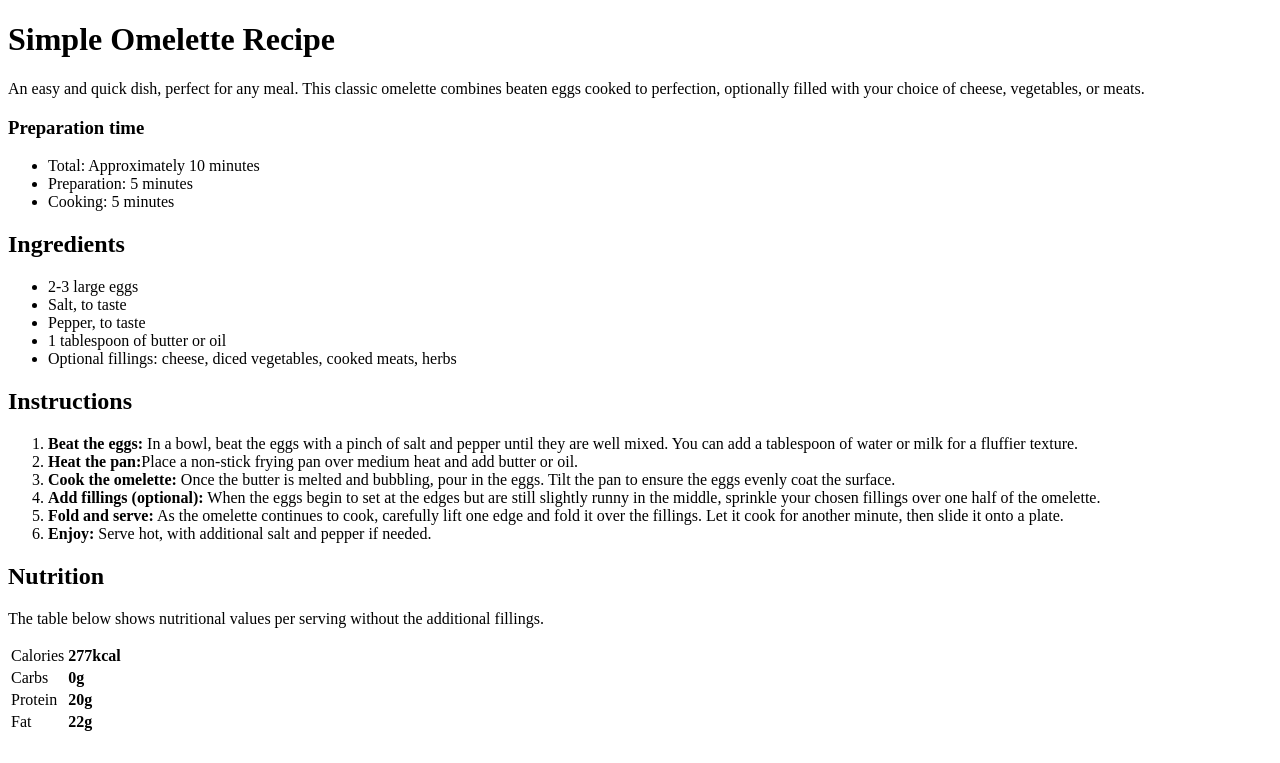
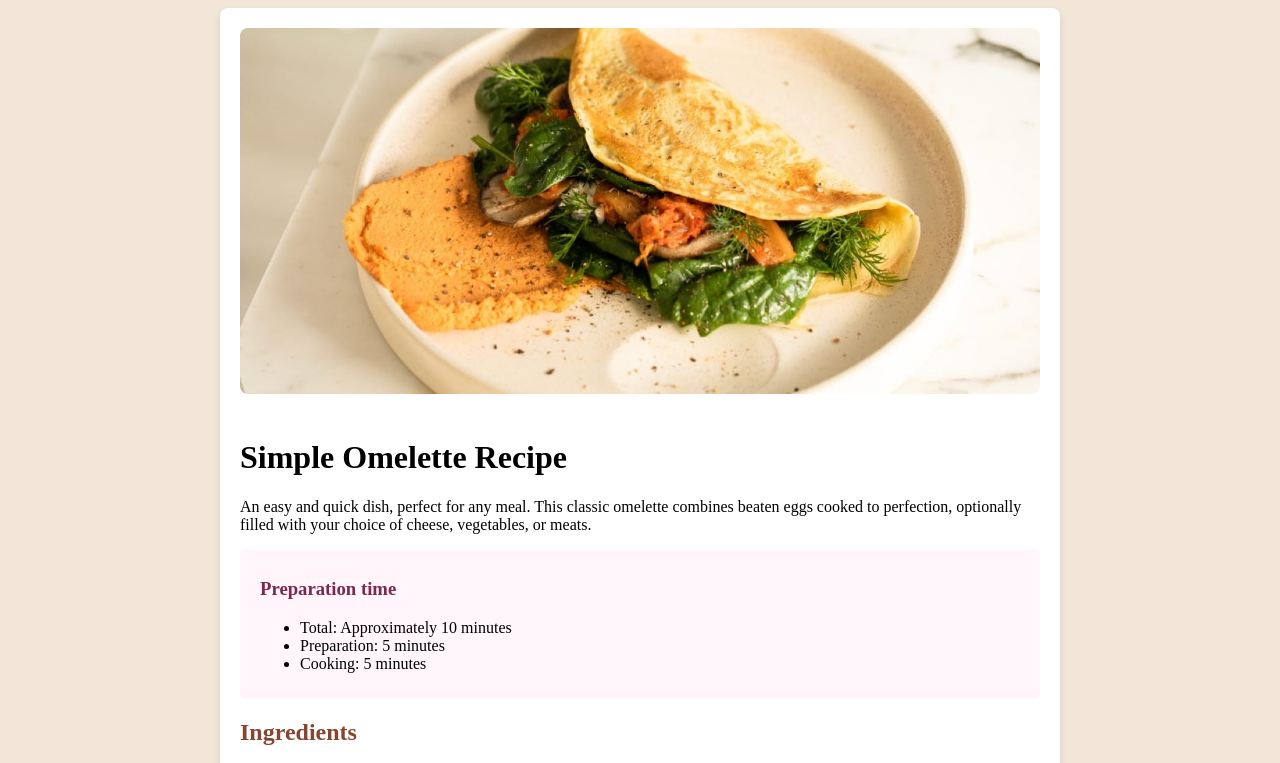
Before and after one commit to NiiKwartei/recipe-page-main, a plain HTML site: page index.html in a window 1280 px wide. Shown: the top 763 px of the page. Drawn offline with Linux system fonts and the light colour scheme.

Commit message:
Update style and structure of recipe page with new styles and image

```diff
--- a/css/style.css
+++ b/css/style.css
@@ -0,0 +1,35 @@
+
+body{
+    background-color: hwb(31 85% 5%);
+    font-size: 16px;
+    display: flex;
+    align-items: center;
+    justify-content: center;
+
+}
+.container{
+    max-width: 800px;
+    margin: fixed auto;
+    padding: 20px;
+    background-color: white;
+    border-radius: 8px;
+    box-shadow: 0 4px 8px rgba(0, 0, 0, 0.1);
+}
+.recipe-image{
+    width: 100%;
+    height: auto;
+    border-radius: 8px;
+    margin-bottom: 20px;
+}
+h3{
+    color:  hsl(332, 51%, 32%);
+}
+h2{
+    color:hsl(14, 45%, 36%);
+}
+.prep-time{
+    background-color: hsl(330, 100%, 98%);
+    padding: 10px 10px 10px 20px;
+    border-radius: 5px;
+    margin-bottom: 20px;
+}
--- a/index.html
+++ b/index.html
@@ -14,20 +14,21 @@
 </head>
 <body>
 <div class="container">
+  <img src="assets/images/image-omelette.jpeg" alt="Omelette Image" width="700px" height="auto" class="recipe-image">
   <h1>Simple Omelette Recipe</h1>
 
   <p>An easy and quick dish, perfect for any meal. This classic omelette combines beaten eggs cooked
   to perfection, optionally filled with your choice of cheese, vegetables, or meats.</p>
 
-  <h3>Preparation time</h3>
-<div class="time">
+<div class="prep-time">
+    <h3>Preparation time</h3>
  <ul>
    <li>Total: Approximately 10 minutes</li>
    <li>Preparation: 5 minutes</li>
    <li>Cooking: 5 minutes</li>
  </ul>
 </div>
-  <h2>Ingredients</h2>
+  <h2 class="heading">Ingredients</h2>
 
   <ul>
     <li>2-3 large eggs</li>
@@ -37,7 +38,7 @@
     <li>Optional fillings: cheese, diced vegetables, cooked meats, herbs</li>
   </ul>
 
-  <h2>Instructions</h2>
+  <h2 class="heading">Instructions</h2>
 
   <ol>
     <li><strong>Beat the eggs:</strong> In a bowl, beat the eggs with a pinch of salt and pepper until they are well mixed. You can add a tablespoon of water or milk for a fluffier texture.</li>
@@ -48,7 +49,7 @@
     <li><strong>Enjoy:</strong> Serve hot, with additional salt and pepper if needed.</li>
   </ol>
 
-  <h2>Nutrition</h2>
+  <h2 class="heading">Nutrition</h2>
 
   <p>The table below shows nutritional values per serving without the additional fillings.</p>
 
```
